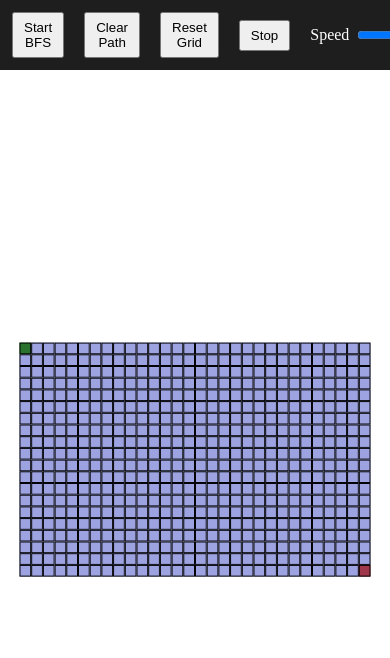
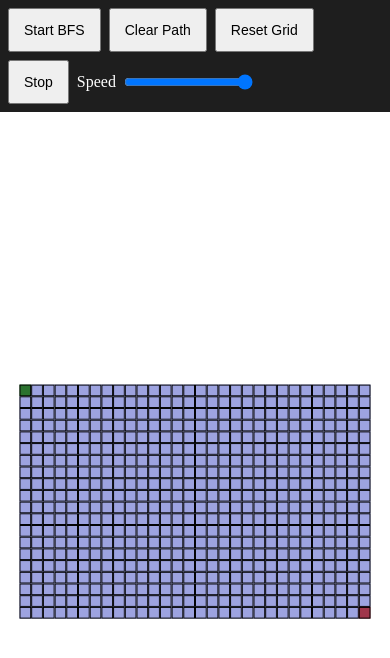
Before and after one commit to nim-p99/pathfinder, a React (Vite) app: page / in a window 390 px wide. Shown: the top 658 px of the page. Built offline with nearby package versions, Linux system fonts and the light colour scheme.

Commit message:
add mobile compatability

```diff
--- a/src/components/Grid/Grid.jsx
+++ b/src/components/Grid/Grid.jsx
@@ -311,8 +311,9 @@ function Grid() {
                   isWall={node.isWall}
                   isVisited={node.isVisited}
                   isPath={node.isPath}
-                  onMouseDown={() => handleMouseDown(node.row, node.col)}
-                  onMouseEnter={() => handleMouseEnter(node.row, node.col)}
+                  onPointerDown={() => handleMouseDown(node.row, node.col)}
+                  onPointerEnter={() => handleMouseEnter(node.row, node.col)}
+                  onPointerUp={handleMouseUp}
                 />
               ))}
             </div>
--- a/src/components/Grid/Node.jsx
+++ b/src/components/Grid/Node.jsx
@@ -12,8 +12,9 @@ function Node({
   isWall,
   isVisited,
   isPath,
-  onMouseDown,
-  onMouseEnter,
+  onPointerDown,
+  onPointerEnter,
+  onPointerUp,
 }) {
 
   let className = 'node';
@@ -25,8 +26,9 @@ function Node({
 
   return <div
     className={className}
-    onMouseDown={onMouseDown}
-    onMouseEnter={onMouseEnter}
+    onPointerDown={onPointerDown}
+    onPointerEnter={onPointerEnter}
+    onPointerUp={onPointerUp}
   ></div>;
 }
 
--- a/src/styles/Grid.css
+++ b/src/styles/Grid.css
@@ -4,7 +4,8 @@
   height: calc(100vh - 60px);
   width: 100vw;
   overflow: visible;
-  margin-top: 1vh;;
+  margin-top: 1vh;
+  touch-action: none;
 }
 
 .grid {
--- a/src/styles/Navbar.css
+++ b/src/styles/Navbar.css
@@ -1,18 +1,21 @@
 .navbar {
   display: flex;
   align-items: center;
-  gap: 20px;
-  padding: 12px;
+  gap: 8px;
+  padding: 8px;
   background: #1e1e1e;
   color: white;
   position: sticky;
   top: 0;
   z-index: 10;
+  flex-wrap: wrap;
 }
 
 .navbar button {
-  padding: 6px 10px;
+  padding: 0px 14px;
   cursor: pointer;
+  min-height: 44px;
+  font-size: 14px;
 }
 
 .speed-control {
```
